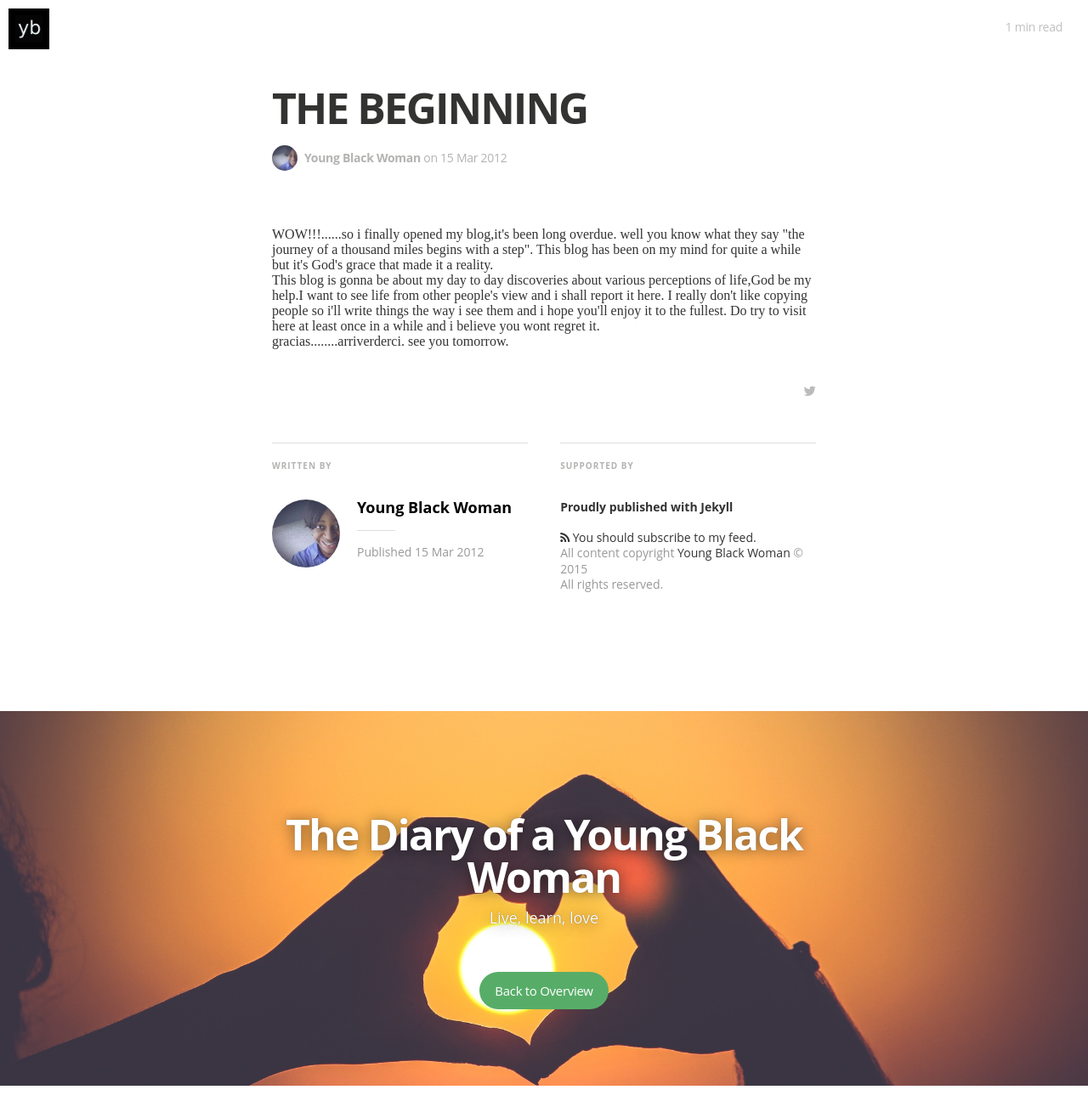
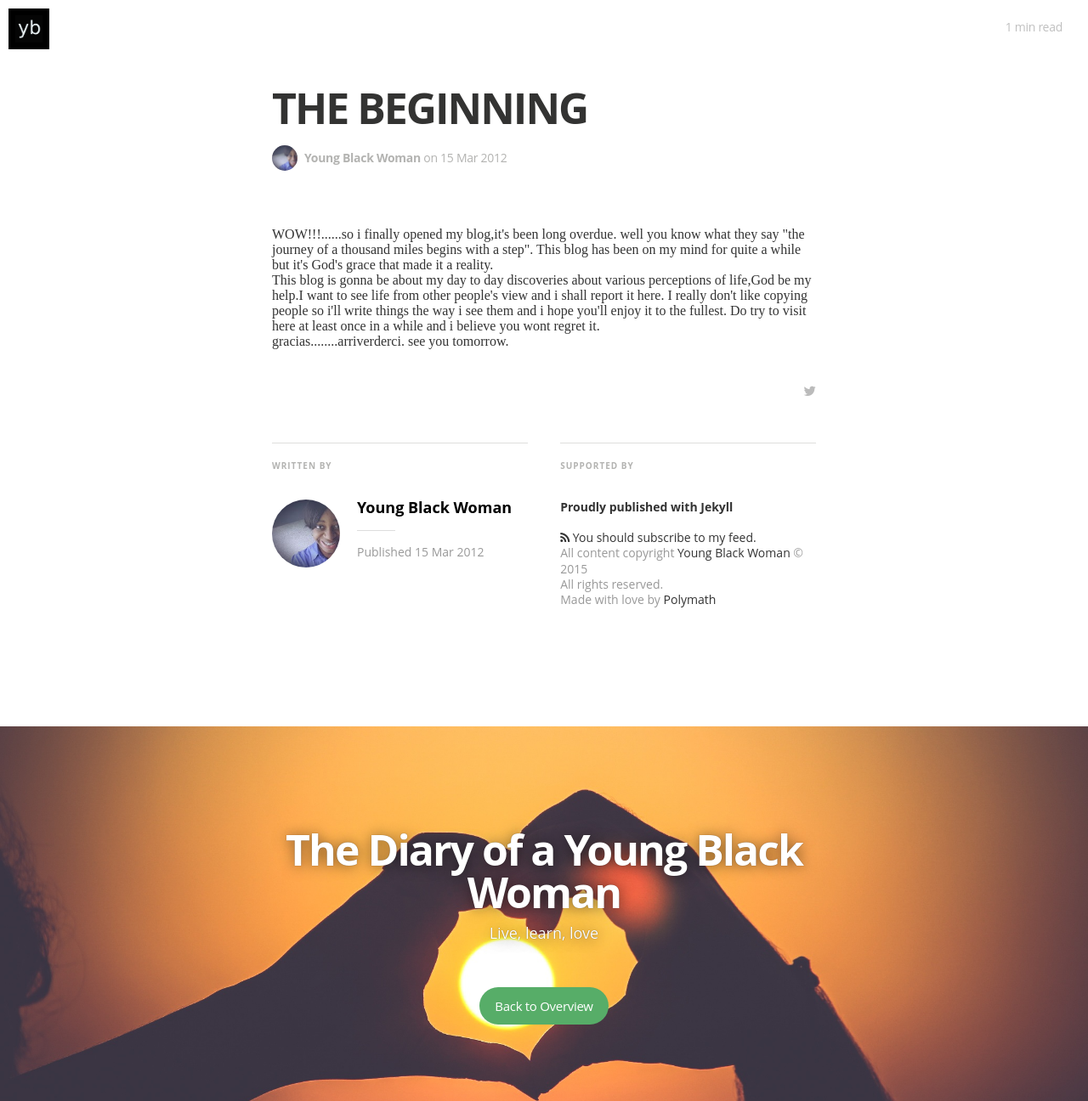
Before and after one commit to Youngblackwoman/youngblackwoman.github.io, a Jekyll site: the page built from _posts/2012-03-15-beginning.html, in a window 1280 px wide. Shown: the whole page at 85% size. Built offline with Jekyll 4.4.1, drawn with Linux system fonts in a browser that asks for light colours; nearby versions of some CDN libraries; some web fonts are replaced; comment, search, counter and statistics services are not loaded.

Commit message:
modified layouts and footer

```diff
--- a/_includes/footer.html
+++ b/_includes/footer.html
@@ -4,8 +4,8 @@
   <a class="subscribe" href="{{ "/feed.xml" | prepend: site.baseurl }}"> <span class="tooltip"> <i class="fa fa-rss"></i> Subscribe!</span></a>
     <div class="inner">
          <section class="copyright">All content copyright <a href="mailto:{{ site.email}}">{{ site.name }}</a> &copy; {{ site.time | date: '%Y' }} &bull; All rights reserved.</section>
-         <section class="poweredby">Powered by <a href="http://jekyllrb.com"> Jekyll</a></section>
-         <section class="madeby">Made with love by <a href="http://twitter.com/realpolymath"> @realpolymath</a></section>
+         <section class="poweredby">Powered by <a href="http://jekyllrb.com" target="_blank"> Jekyll</a></section>
+         <section class="madeby">From Lagos, with love by <a href="https://plus.google.com/+BabatundeAlli" target="_blank">Polymath</a></section>
 
     </div>
 </footer>
--- a/_layouts/post.html
+++ b/_layouts/post.html
@@ -77,10 +77,11 @@
           <div class="isRight">
             <h5 class="index-headline featured"><span>Supported by</span></h5>
             <footer class="site-footer">
-              <section class="poweredby">Proudly published with <a href="http://jekyllrb.com"> Jekyll</a></section>
+              <section class="poweredby">Proudly published with <a href="http://jekyllrb.com" target="_blank"> Jekyll</a></section>
               <a class="subscribe" href="{{ "/feed.xml" | prepend: site.baseurl }}"> <span class="tooltip"> <i class="fa fa-rss"></i> You should subscribe to my feed.</span></a>
               <div class="inner">
                 <section class="copyright">All content copyright <a href="{{@blog.url}}/">{{site.author}}</a> &copy; {{ site.time | date: '%Y' }}<br>All rights reserved.</section>
+                <section class="madeby">Made with love by <a href="https://plus.google.com/+BabatundeAlli" target="_blank">Polymath</a></section>
               </div>
             </footer>
           </div>
```
